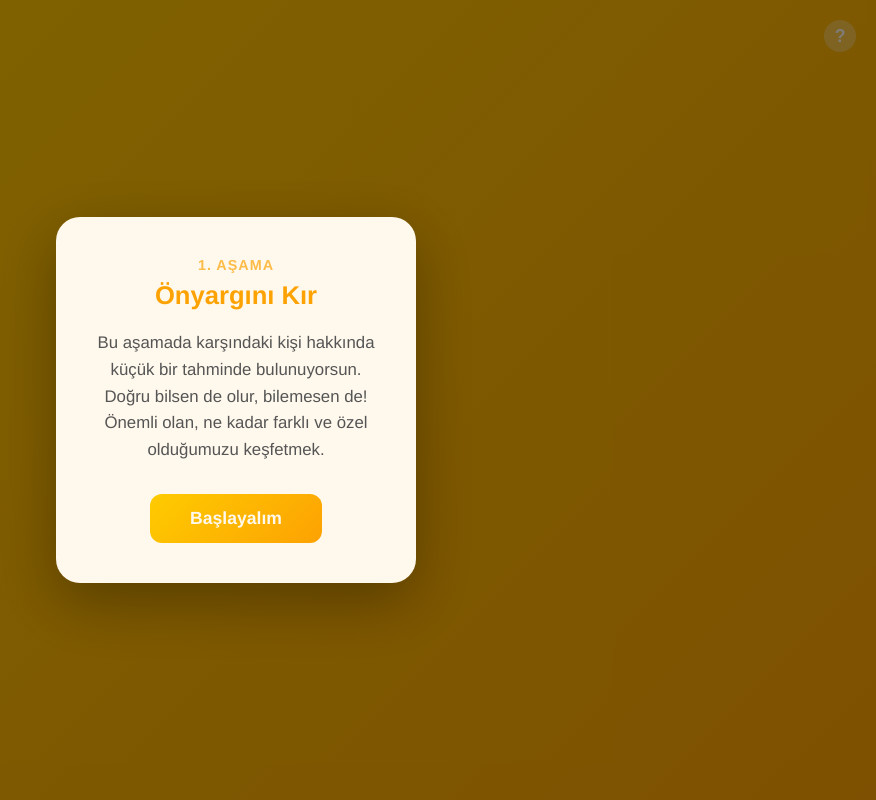
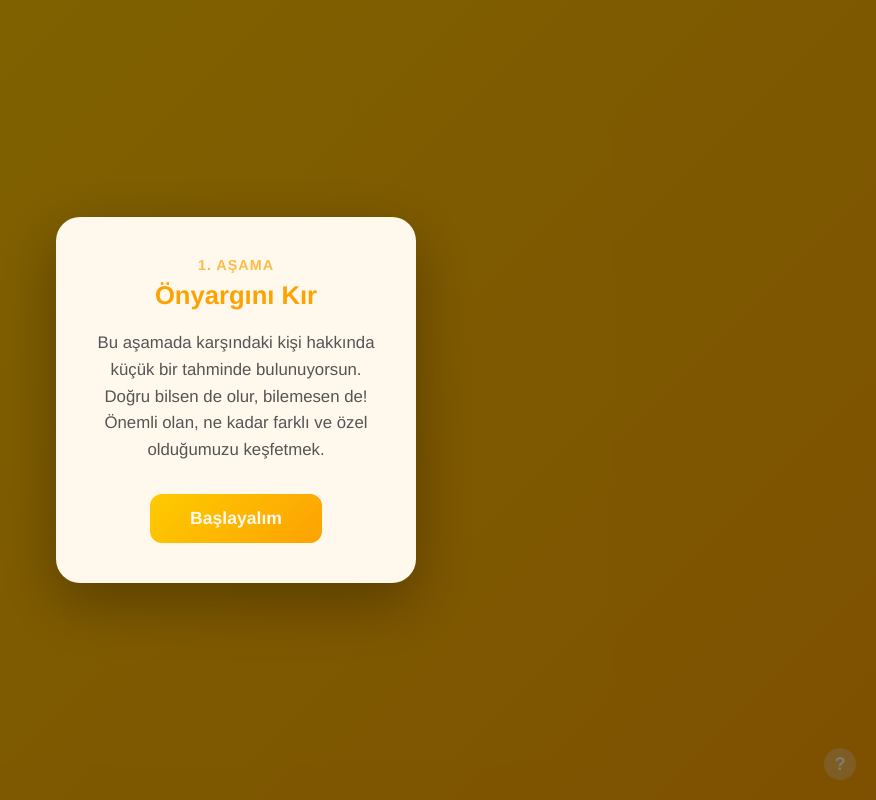
Before and after one commit to ahmetcagatay/tanisiyor-muyuz-offline, a plain HTML site: page index.html in a window 1280 px wide. Shown: the whole page, without its empty margins (404-1280 px from the left). Drawn offline with Linux system fonts and the light colour scheme.

Commit message:
Popup ve info butonu iyileştirmeleri
- Aşama geçildiyse popup gösterme, direkt oyuna başla
- Info butonu sağ alta taşındı

🤖 Generated with [Claude Code](https://claude.com/claude-code)

Co-Authored-By: Claude Opus 4.5 <noreply@anthropic.com>

```diff
--- a/index.html
+++ b/index.html
@@ -66,7 +66,7 @@
 
     .info-button {
       position: fixed;
-      top: 20px;
+      bottom: 20px;
       right: 20px;
       width: 32px;
       height: 32px;
@@ -864,11 +864,16 @@
         }
       });
 
-      // Popup göster
-      showPopup();
-
       // Soruları karıştır
       shuffleQuestions();
+
+      // Popup göster (sadece bu aşama daha önce geçilmediyse)
+      if (!achievements[level]) {
+        showPopup();
+      } else {
+        // Achievement varsa direkt soruyu göster
+        generateQuestion();
+      }
     }
 
     // Popup butonuna tıklayınca
```
